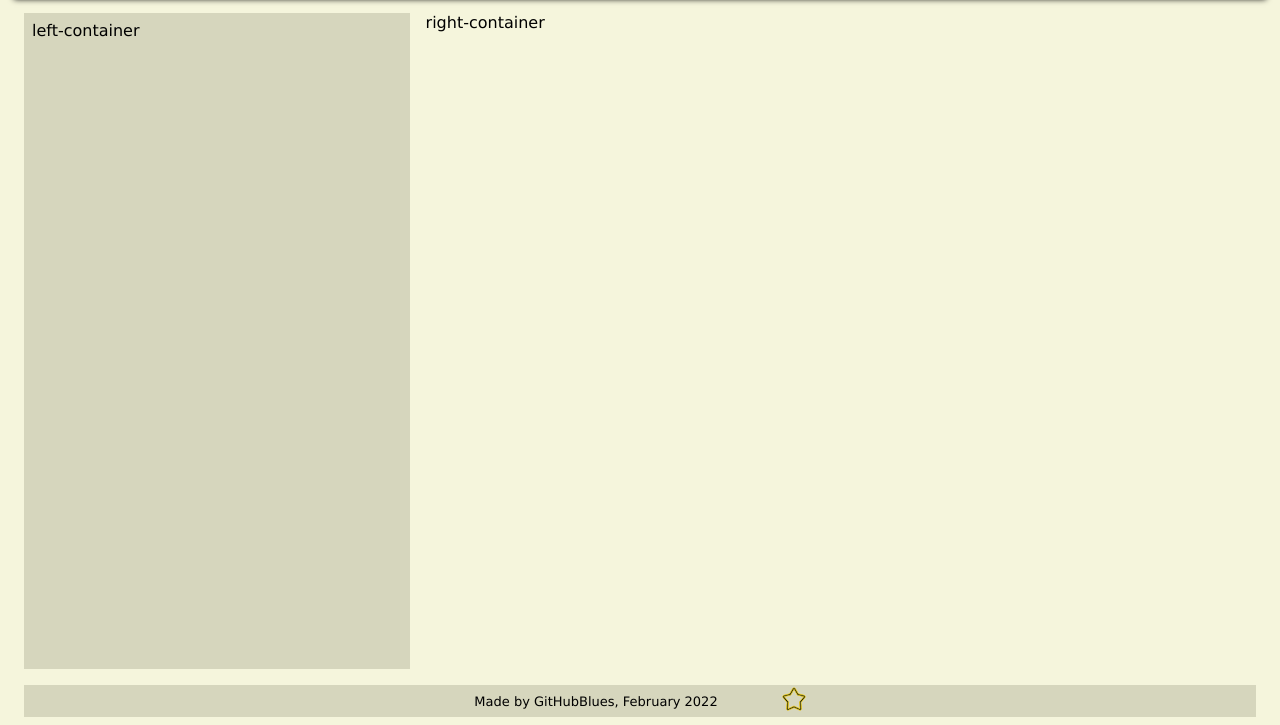
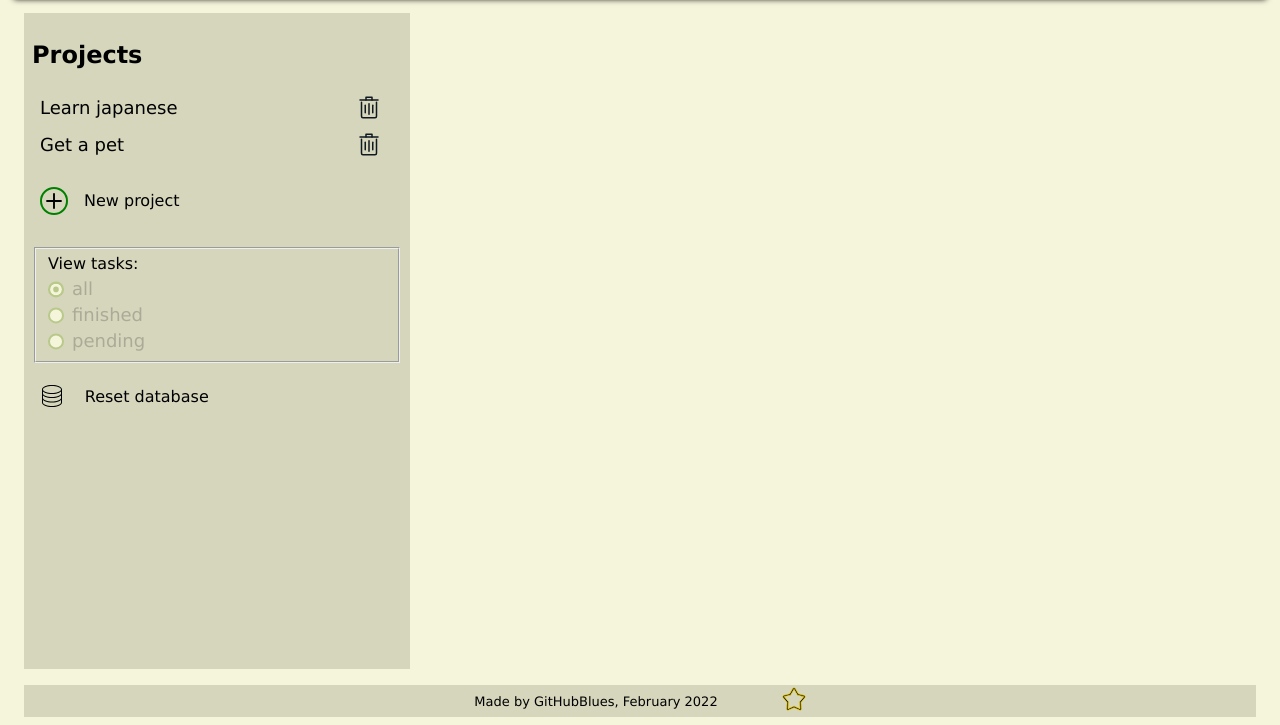
Before and after one commit to GitHubBlues/TOP_to_do_manager, a website with bundled scripts: page src/index_backup.html in a window 1280 px wide. Shown: the part 82-807 px from the top of the page. Built offline with nearby package versions, Linux system fonts and the light colour scheme; files whose address does not match are found by name.

Commit message:
Add DOM and UI for left panel

```diff
--- a/src/index.js
+++ b/src/index.js
@@ -1,7 +1,107 @@
-import "./style.css";
+import './style.css';
+import radialBtnsMenu from './radialButtons.js';
+import {projectDB} from './projects.js';
 
-const var1 = document.querySelector(".container-left");
-const var2 = document.querySelector(".container-right");
 
-var1.innerHTML = "left-container";
-var2.innerHTML = "right-container";
+import iDelete from "./img/3643729_delete_trash_icon.svg";
+import iPencil from "./img/326602_edit_pencil_icon.svg";
+import iDatabase from "./img/185097_database_icon.svg";
+import iAdd from "./img/172525_plus_icon.svg";
+const containerLHS = document.querySelector(".container-left");
+
+
+let projectList = [];
+let proj;
+proj= projectDB();
+proj.name = "Learn japanese";
+proj.describe = "The objective of this project is to learn some basic japanese with the aim of being able to carry on simple conversations with Dai.";
+proj.addTask(["learn Hiragana", "get things from book", "1995-6-22", "high", "OK", false]);
+proj.addTask(["learn Katakana", "get things from book", "1995-6-12", "medium", "OK", false]);
+proj.addTask(["learn Kanjis", "get things from book", "1995-6-20", "low", "OK", false]);
+projectList.push(proj);
+
+proj = projectDB();
+proj.name = "Get a pet";
+proj.describe = "This project is about identifying a suitable pet, preferably a dinosaur";
+proj.addTask(["decide about dinosaur species", "read about different scpecies.", "1995-6-23", "medium", "OK", false]);
+proj.addTask(["discuss potential species with Professor Fink", "get Fink's contant details.","1995-6-24", "medium", "OK", false]);
+proj.addTask(["get dinosaur egg", "get egg from international auction","1995-6-25", "high", "OK", false]);
+projectList.push(proj);
+
+
+// // Project
+const ctProjects = document.createElement("div");
+ctProjects.classList.add("left-container-projects");
+
+const title = document.createElement("h2");
+title.classList.add("project-title");
+title.innerHTML = "Projects";
+
+
+const ctProjectList = document.createElement("div");
+ctProjectList.classList.add("project-list");
+// ctProjectList.innerHTML = "Placeholder";
+
+function showProjects(projectList){
+    for (const item of projectList) {
+        const container = document.createElement('div');
+        container.classList.add("project-names-container");
+        const div = document.createElement('div');
+        div.classList.add("project-names");
+        div.innerHTML = item.name;
+        const icon = document.createElement("img");
+        icon.classList.add("icon-delete");
+        icon.src = iDelete;
+
+        container.appendChild(div);
+        container.appendChild(icon);
+        ctProjectList.appendChild(container);
+
+        //icon.addEventListener('click', callback_deleteProject);
+    }
+}
+
+showProjects(projectList);
+
+ctProjects.appendChild(title);
+ctProjects.appendChild(ctProjectList);
+
+containerLHS.appendChild(ctProjects);
+
+
+// // Add project
+const containerAddBtn = document.createElement("div");
+containerAddBtn.classList.add("add-project-container");
+
+const btnAddProject = document.createElement("img");
+btnAddProject.classList.add("btn-add-project");
+btnAddProject.src = iAdd;
+
+let labelAddBtn = document.createElement("div");
+labelAddBtn.classList.add("label-btn-add-project");
+labelAddBtn.innerHTML = "New project";
+
+containerAddBtn.appendChild(btnAddProject);
+containerAddBtn.appendChild(labelAddBtn);
+containerLHS.appendChild(containerAddBtn);
+
+
+
+// // Radial button
+const radialMenu= radialBtnsMenu.makeRadialMenu();
+containerLHS.appendChild(radialMenu);
+
+
+// // Reset database
+const btnStorageContainer = document.createElement("div");
+btnStorageContainer.classList.add("storage-container");
+const btnStorage = document.createElement("img");
+btnStorage.classList.add("icon-database");
+btnStorage.src = iDatabase;
+const labelBtnStorage = document.createElement("div");
+labelBtnStorage.classList.add("label-icon-database");
+labelBtnStorage.innerHTML = "Reset database";
+
+btnStorageContainer.appendChild(btnStorage);
+btnStorageContainer.appendChild(labelBtnStorage);
+containerLHS.appendChild(btnStorageContainer);
--- /dev/null
+++ b/src/projects.js
@@ -0,0 +1,27 @@
+
+// Factory function for creating projects
+const projectDB = (identifier) => {
+    let pname = identifier;
+    let pdescription = "";
+    let ptasks = [];
+
+    return {
+        name: pname,
+        describe: pdescription,
+        tasks: ptasks,
+
+        get name(){
+            return pname;
+        },
+
+        set name(nme){
+            pname = nme;
+        },
+
+        addTask: function (newTask) {
+            ptasks.push(newTask);
+        }
+    }
+}
+
+export {projectDB}
--- /dev/null
+++ b/src/radialButtons.js
@@ -0,0 +1,153 @@
+const radialBtnsMenu = (() => {
+
+    function makeRadialMenu() {
+        // Button container
+        const showTasksSelector = document.createElement("div");
+        showTasksSelector.classList.add("radio-btn-container");
+        const showTasksFieldset = document.createElement("fieldset");
+        showTasksFieldset.classList.add("fieldset");
+        const legendFieldset = document.createElement("fieldset-legend");
+        legendFieldset.innerHTML = "View tasks: ";
+
+        showTasksFieldset.appendChild(legendFieldset);
+        showTasksSelector.appendChild(showTasksFieldset);
+
+
+        // First radial button
+        const item1 = document.createElement("div");
+        item1.classList.add("rd-item");
+
+        const btnAllTasks = document.createElement("input");
+        btnAllTasks.type = "radio";
+        btnAllTasks.id = "rd-all";
+        btnAllTasks.name = "show-tasks";
+        btnAllTasks.value = "all";
+        btnAllTasks.checked = true;
+        btnAllTasks.disabled = true;
+
+        const labelAll = document.createElement("label");
+        labelAll.for = "rd-all";
+        labelAll.textContent = "all";
+
+
+        // Second radial button
+        const item2 = document.createElement("div");
+        item2.classList.add("rd-item");
+
+        const btnFinishedTasks = document.createElement("input");
+        btnFinishedTasks.type = "radio";
+        btnFinishedTasks.id = "rd-finished";
+        btnFinishedTasks.name = "show-tasks";
+        btnFinishedTasks.value = "finished";
+        btnFinishedTasks.disabled = true;
+
+        const labelFinished = document.createElement("label");
+        labelFinished.for = "rd-finished";
+        labelFinished.textContent = "finished";
+
+
+        // Third radial button
+        const item3 = document.createElement("div");
+        item3.classList.add("rd-item");
+
+        const btnPendingTasks = document.createElement("input");
+        btnPendingTasks.type = "radio";
+        btnPendingTasks.id = "rd-pending";
+        btnPendingTasks.name = "show-tasks";
+        btnPendingTasks.value = "pending";
+        btnPendingTasks.disabled = true;
+
+        const labelPending = document.createElement("label");
+        labelPending.for = "rd-pending";
+        labelPending.textContent = "pending";
+
+
+        // Put all elements together
+        item1.appendChild(btnAllTasks);
+        item1.appendChild(labelAll);
+        item2.appendChild(btnFinishedTasks);
+        item2.appendChild(labelFinished);
+        item3.appendChild(btnPendingTasks); item3.appendChild(labelPending);
+
+        showTasksFieldset.appendChild(item1);
+        showTasksFieldset.appendChild(item2);
+        showTasksFieldset.appendChild(item3);
+
+        return showTasksSelector
+    }
+
+
+    function get_radialButtonInput() {
+        const rdBtnAll = document.getElementById("rd-all");
+        const rdBtnFinished = document.getElementById("rd-finished");
+        const rdBtnPending = document.getElementById("rd-pending");
+
+        let statusBtnAll = rdBtnAll.checked;
+        let statusBtnFinished = rdBtnFinished.checked;
+        let statusBtnPending = rdBtnPending.checked;
+
+        return [statusBtnAll, statusBtnFinished, statusBtnPending];
+    }
+
+
+    function processTasksToShow() {
+        // check radial Menu input --> another function
+        // identify the tasks to show
+        // return these tasks
+
+    }
+
+
+    function enableRadianButtons(){
+        const rdBtnAll = document.getElementById("rd-all");
+        const rdBtnFinished = document.getElementById("rd-finished");
+        const rdBtnPending = document.getElementById("rd-pending");
+
+        rdBtnAll.disabled = false;
+        rdBtnFinished.disabled = false;
+        rdBtnPending.disabled = false;
+    }
+
+
+    function disableRadianButtons(){
+        const rdBtnAll = document.getElementById("rd-all");
+        const rdBtnFinished = document.getElementById("rd-finished");
+        const rdBtnPending = document.getElementById("rd-pending");
+
+        rdBtnAll.disabled = true;
+        rdBtnFinished.disabled = true;
+        rdBtnPending.disabled = true;
+    }
+
+
+    function listenerRadialMenu() {
+        const rdBtnAll = document.getElementById("rd-all");
+        const rdBtnFinished = document.getElementById("rd-finished");
+        const rdBtnPending = document.getElementById("rd-pending");
+
+        rdBtnAll.addEventListener("click", callback_radialButtons);
+        rdBtnFinished.addEventListener("click", callback_radialButtons);
+        rdBtnPending.addEventListener("click", callback_radialButtons);
+     }
+
+
+    function callback_radialButtons() {
+        console.log(e.target);
+        // get radial input --> based on another function
+        // identify tasks to show --> based on another function
+        // display new tasks instead of old ones --> based on another function
+        // no return
+    }
+
+
+    return {
+        makeRadialMenu,
+        listenerRadialMenu,
+        get_radialButtonInput,
+        enableRadianButtons,
+        disableRadianButtons,
+    }
+
+})();
+
+export default radialBtnsMenu;
--- a/src/style.css
+++ b/src/style.css
@@ -47,6 +47,136 @@ body{
     min-height: calc(100vh - 10rem);
 }
 
+h2{
+    font-size: x-large;
+}
+
+.project-names-container{
+    display: flex;
+    justify-content: space-between;
+    font-size: large;
+    cursor: pointer;
+}
+
+.project-names{
+    margin: 0.5rem;
+}
+
+.icon-delete{
+    width: 1.5rem;
+    height: auto;
+    padding: 0.3rem;
+    margin-left: 0.2rem;
+    margin-right: 1rem;
+}
+
+
+/* Add project button */
+.btn-add-project {
+    border: 2px solid green;
+    height: 1.5rem;
+    border-radius: 50%;
+    margin: 1rem;
+    margin-left: 0.5rem;
+}
+
+.btn-add-project:hover {
+    background-color: beige;
+}
+
+.label-btn-add-project{
+    display: flex;
+    align-items: center;
+}
+
+.add-project-container {
+    display: flex;
+    flex-direction: row;
+    margin-top: 0.5rem;
+    margin-bottom: 0rem;
+}
+
+
+/* Radial Button Menu */
+.radio-btn-container{
+    margin-top: 1rem;
+    margin-bottom: 1rem;
+}
+
+.rd-title{
+    font-size: large;
+}
+
+.rd-item{
+    margin-top: 5px;
+}
+
+input[type="radio"]{
+    /* Add if not using autoprefixer */
+    -webkit-appearance: none;
+    appearance: none;
+    /* For iOS < 15 to remove gradient background */
+    background-color: #fff;
+    /* Not removed via appearance */
+    margin: 0;
+    font: inherit;
+    color: green;
+    width: 1rem;
+    height: 1rem;
+    border: 0.15rem solid green;
+    border-radius: 50%;
+    transform: translateY(0.15rem);
+}
+
+input[type="radio"]:disabled {
+    background-color: beige;
+    border: 0.15rem solid rgb(184, 201, 137);
+}
+
+input[type="radio"]:checked {
+    background-color: green;
+    box-shadow: inset 0rem 0rem 0rem 0.2rem white;
+}
+
+input[type="radio"]:checked:disabled {
+    background-color: rgb(184, 201, 137);
+    border: 0.15rem solid rgb(184, 201, 137);
+    box-shadow: inset 0rem 0rem 0rem 0.2rem beige;
+}
+
+label{
+margin-left: 0.5rem;
+font-size: large;
+}
+
+input[disabled] + label{
+opacity: 0.2;
+}
+
+
+/* Database storage */
+.icon-database{
+    width: 1.5rem;
+    height: auto;
+    padding: 0.3rem;
+    margin-left: 0.2rem;
+    margin-right: 1rem;
+}
+
+.label-icon-database{
+    display: flex;
+    align-items: center;
+}
+
+.storage-container{
+    display: flex;
+    flex-direction: row;
+    margin-top: 0rem;
+    margin-bottom: 0.5rem;
+}
+
+
+
 /*****************************************************************************************/
 /* Container RHS */
 
@@ -69,6 +199,5 @@ footer{
 }
 
 .img-credits{
-    cursor: grab;
     height: 1.5rem;
 }
--- a/webpack.config.dev.js
+++ b/webpack.config.dev.js
@@ -10,7 +10,7 @@ module.exports = merge(common, {
     filename: 'dev_main.bundle.js',
     path: path.resolve(__dirname, 'devdev'),
     },
-
+  watch: true,
   plugins: [new HtmlWebpackPlugin({
          template: "./src/template_index_dev.html",
          filename: "index.html"})
```
Also changed, not shown: dist/1b80a116497dc63de020.svg (added), dist/1cbec1720a6e778fc864.svg (added), dist/2053165c98aed89843d4.svg (added), dist/6ac2bf91d5764e429a54.svg (added), dist/d990fd80030e9954ffff.js (added), dist/index.html, src/makeUI.js (added), 2 other files.
